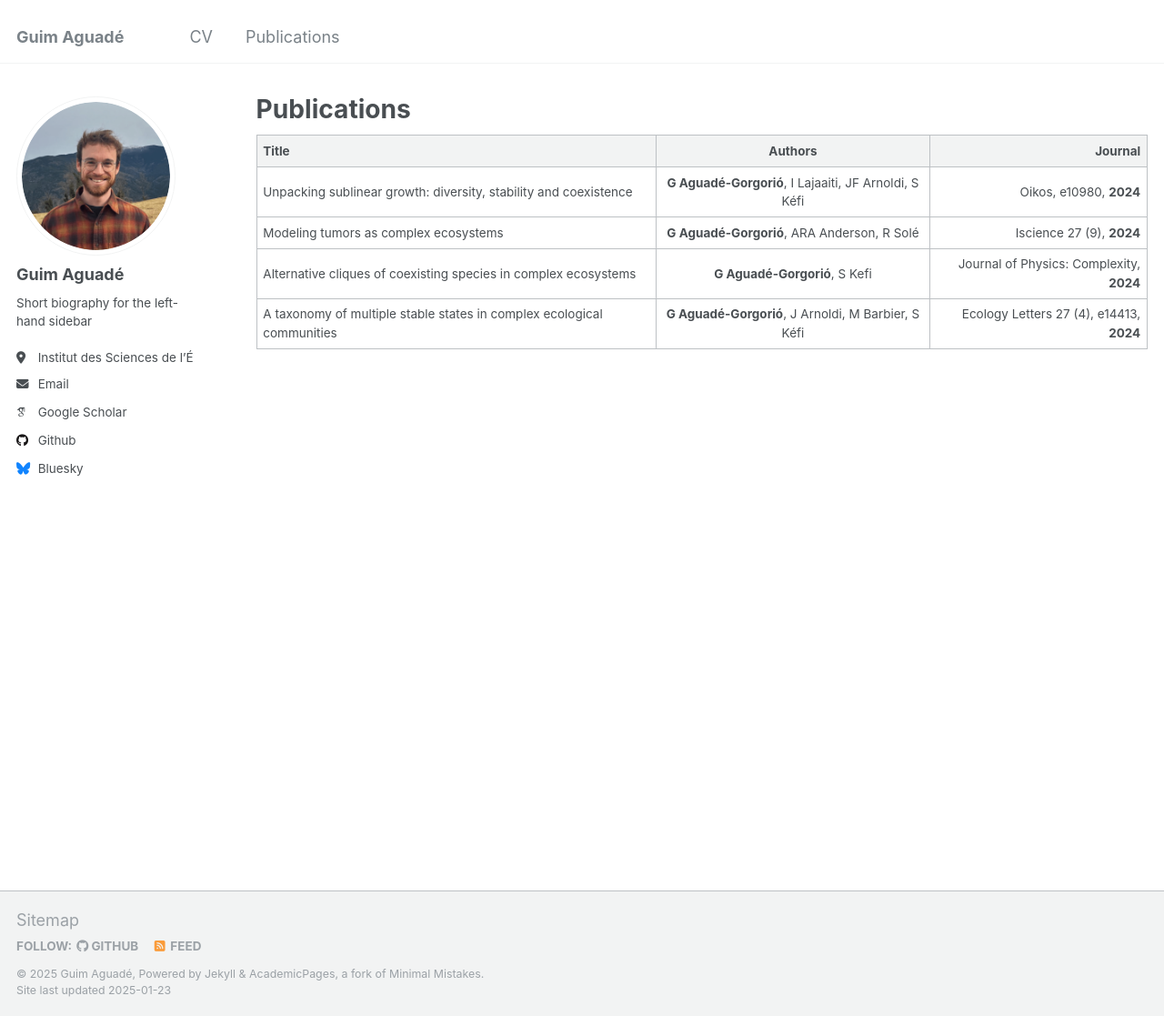
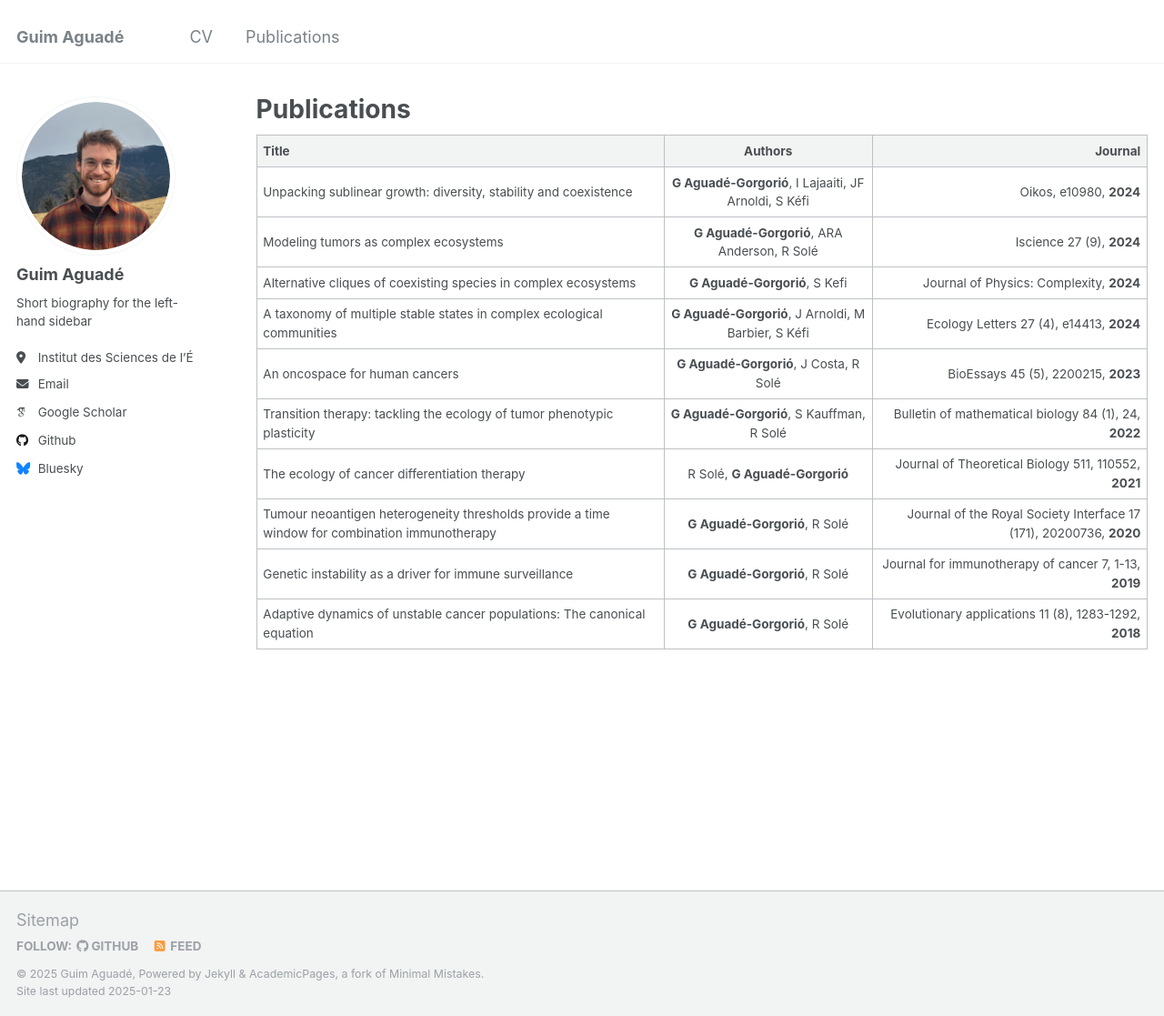
Before and after one commit to GuimAguade/GuimAguade.github.io, a Jekyll site: the page built from _pages/publications.md, in a window 1280 px wide and 1117 px high. Shown: the whole window at 91% size. Built offline with Jekyll 4.4.1, drawn with Linux system fonts in a browser that asks for light colours; some web fonts are replaced.

Commit message:
Update publications.md

```diff
--- a/_pages/publications.md
+++ b/_pages/publications.md
@@ -14,3 +14,9 @@ author_profile: true
 | Modeling tumors as complex ecosystems | **G Aguadé-Gorgorió**, ARA Anderson, R Solé | Iscience 27 (9), **2024** |
 | Alternative cliques of coexisting species in complex ecosystems | **G Aguadé-Gorgorió**, S Kefi | Journal of Physics: Complexity, **2024** |
 | A taxonomy of multiple stable states in complex ecological communities | **G Aguadé‐Gorgorió**, J Arnoldi, M Barbier, S Kéfi | Ecology Letters 27 (4), e14413, **2024** |
+| An oncospace for human cancers | **G Aguadé‐Gorgorió**, J Costa, R Solé | BioEssays 45 (5), 2200215, **2023** |
+| Transition therapy: tackling the ecology of tumor phenotypic plasticity | **G Aguadé-Gorgorió**, S Kauffman, R Solé | Bulletin of mathematical biology 84 (1), 24, **2022** |
+| The ecology of cancer differentiation therapy | R Solé, **G Aguadé-Gorgorió** | Journal of Theoretical Biology 511, 110552, **2021** |
+| Tumour neoantigen heterogeneity thresholds provide a time window for combination immunotherapy |  **G Aguadé-Gorgorió**, R Solé | Journal of the Royal Society Interface 17 (171), 20200736, **2020** |
+| Genetic instability as a driver for immune surveillance |  **G Aguadé-Gorgorió**, R Solé | Journal for immunotherapy of cancer 7, 1-13, **2019** |
+| Adaptive dynamics of unstable cancer populations: The canonical equation |  **G Aguadé-Gorgorió**, R Solé | Evolutionary applications 11 (8), 1283-1292, **2018** |
```
